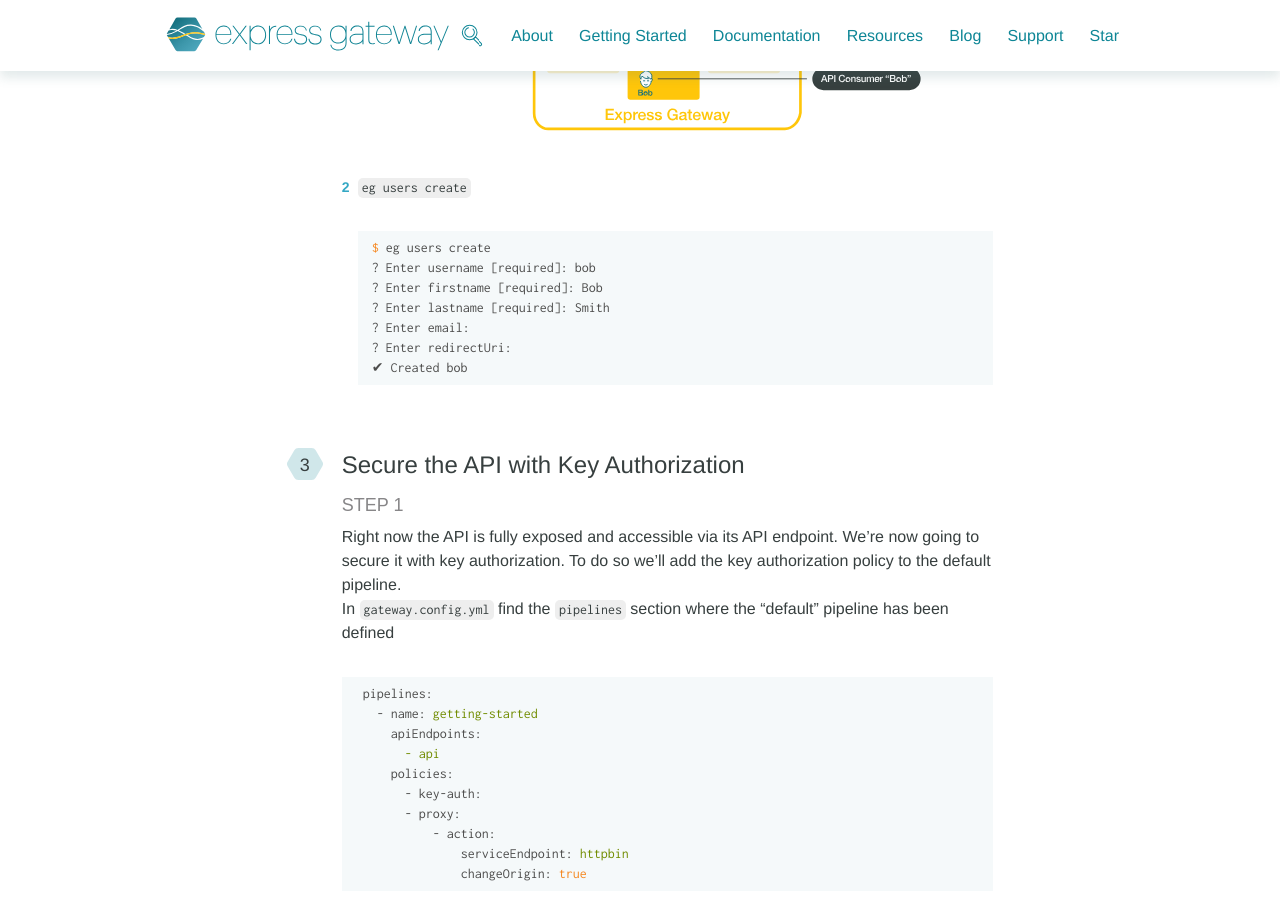
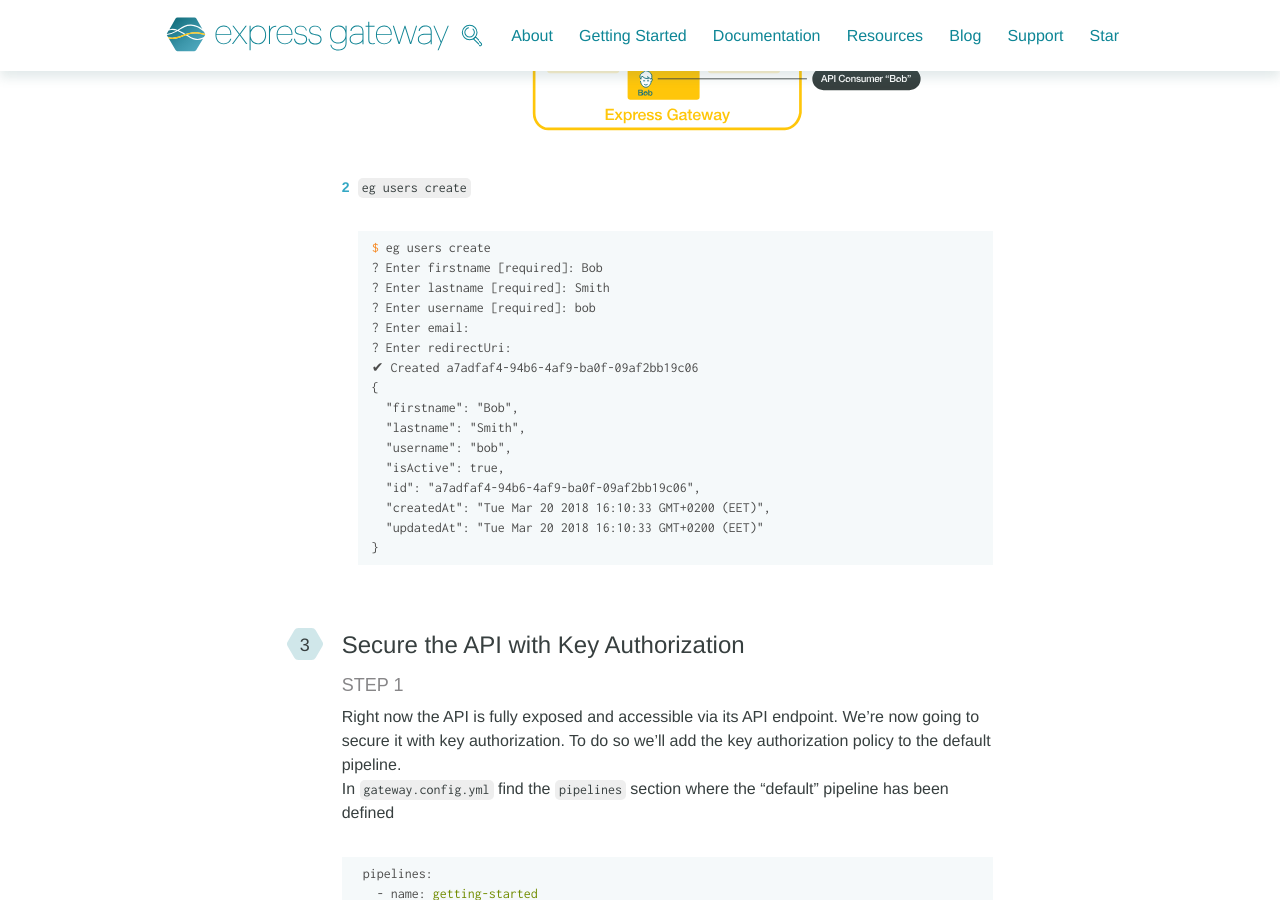
Before and after one commit to ExpressGateway/express-gateway.io, a Jekyll site: the page built from _pages/getting-started.md, in a window 1280 px wide and 900 px high, scrolled down 5076 px. Built offline with Jekyll 4.4.1, drawn with Linux system fonts in a browser that asks for light colours; nearby versions of some CDN libraries; some web fonts are replaced; comment, search, counter and statistics services are not loaded; some of the changed text lies outside the part shown.

Commit message:
fix(docs): getting started  (#218)
* fix(docs): getting started

fix output of curl when auth is enabled

and update output of `eg users create`

* first <-> lastname

* Fix links

* fix(docs): getting started

fix output of curl when auth is enabled

and update output of `eg users create`

* first <-> lastname

````diff
--- a/_pages/getting-started.md
+++ b/_pages/getting-started.md
@@ -129,12 +129,21 @@
 
           ```shell
           $ eg users create
-          ? Enter username [required]: bob
           ? Enter firstname [required]: Bob
           ? Enter lastname [required]: Smith
+          ? Enter username [required]: bob
           ? Enter email:
           ? Enter redirectUri:
-          ✔ Created bob
+          ✔ Created a7adfaf4-94b6-4af9-ba0f-09af2bb19c06
+          {
+            "firstname": "Bob",
+            "lastname": "Smith",
+            "username": "bob",
+            "isActive": true,
+            "id": "a7adfaf4-94b6-4af9-ba0f-09af2bb19c06",
+            "createdAt": "Tue Mar 20 2018 16:10:33 GMT+0200 (EET)",
+            "updatedAt": "Tue Mar 20 2018 16:10:33 GMT+0200 (EET)"
+          }
           ```
 
 3. ##### Secure the API with Key Authorization
````
Also changed, not shown: other parts of _pages/getting-started.md (+1 -1 lines).
